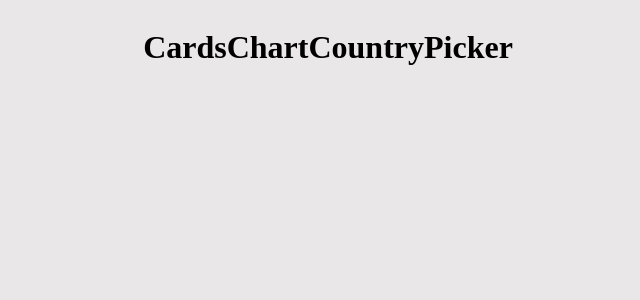
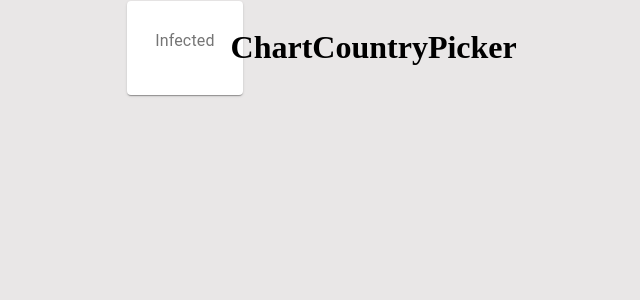
Before and after one commit to hugonzb/COVID19-Stat-Tracker, a React (Create React App) app: page / in a window 1280 px wide. Shown: the top 300 px of the page, without its empty margins (312-952 px from the left). Built offline with nearby package versions, Linux system fonts and the light colour scheme; no server answers.

Commit message:
Created infected card layout using MaterialUI

```diff
--- a/package.json
+++ b/package.json
@@ -3,6 +3,7 @@
   "version": "0.1.0",
   "private": true,
   "dependencies": {
+    "@material-ui/core": "^4.10.2",
     "@testing-library/jest-dom": "^4.2.4",
     "@testing-library/react": "^9.5.0",
     "@testing-library/user-event": "^7.2.1",
--- a/src/App.js
+++ b/src/App.js
@@ -5,16 +5,19 @@
 import { fetchData } from './api';
 
 class App extends React.Component {
+    state = {
+        data: {},
+    }
 
     async componentDidMount() {
-        const data = await fetchData();
-
-        console.log(data);
+        const fetchedData = await fetchData();
+        this.setState({data: fetchedData});
     }
     render() {
+        const { data } = this.state;
         return (
             <div className ={styles.container}>
-                <Cards />
+                <Cards data={this.state.data}/>
                 <Chart />
                 <CountryPicker />
             </div>
--- a/src/components/Cards/Cards.jsx
+++ b/src/components/Cards/Cards.jsx
@@ -1,8 +1,19 @@
 import React from 'react';
+import { Card, CardContent, Typography, Grid } from '@material-ui/core';
 
-const Cards = () => {
+import styles from './Cards.module.css';
+const Cards = (props) => {
+    console.log(props);
     return (
-        <h1>Cards</h1>
+        <div className={styles.container}>
+            <Grid container spacing={3} justify="center">
+                <Grid item component ={Card}>
+                    <CardContent>
+                        <Typography color="textSecondary" gutterBottom>Infected</Typography>
+                    </CardContent>
+                </Grid>
+            </Grid>
+        </div>
     )
 }
 
```
Also changed, not shown: 1 other file (tests, documents, lock files or other folders).
